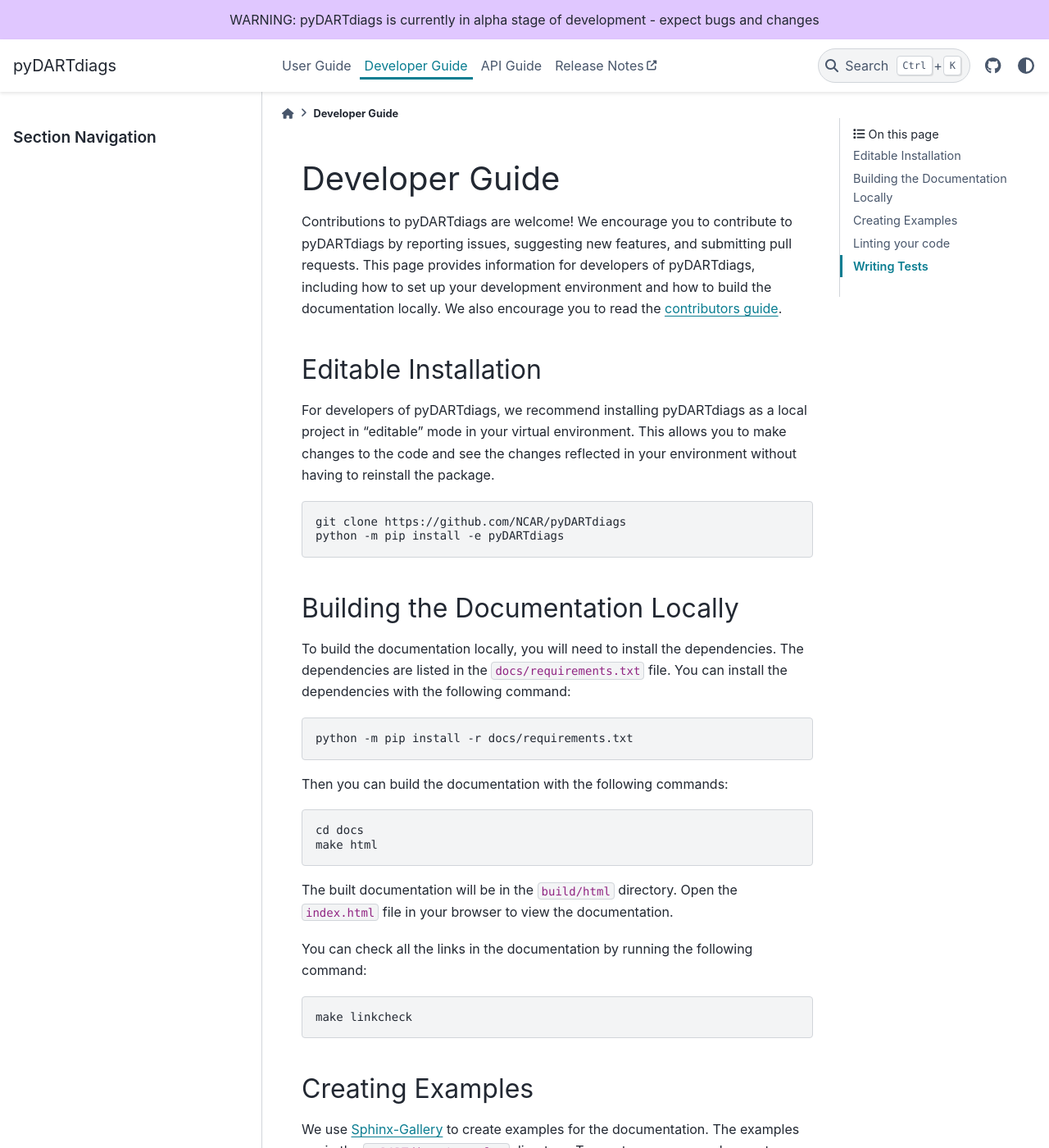
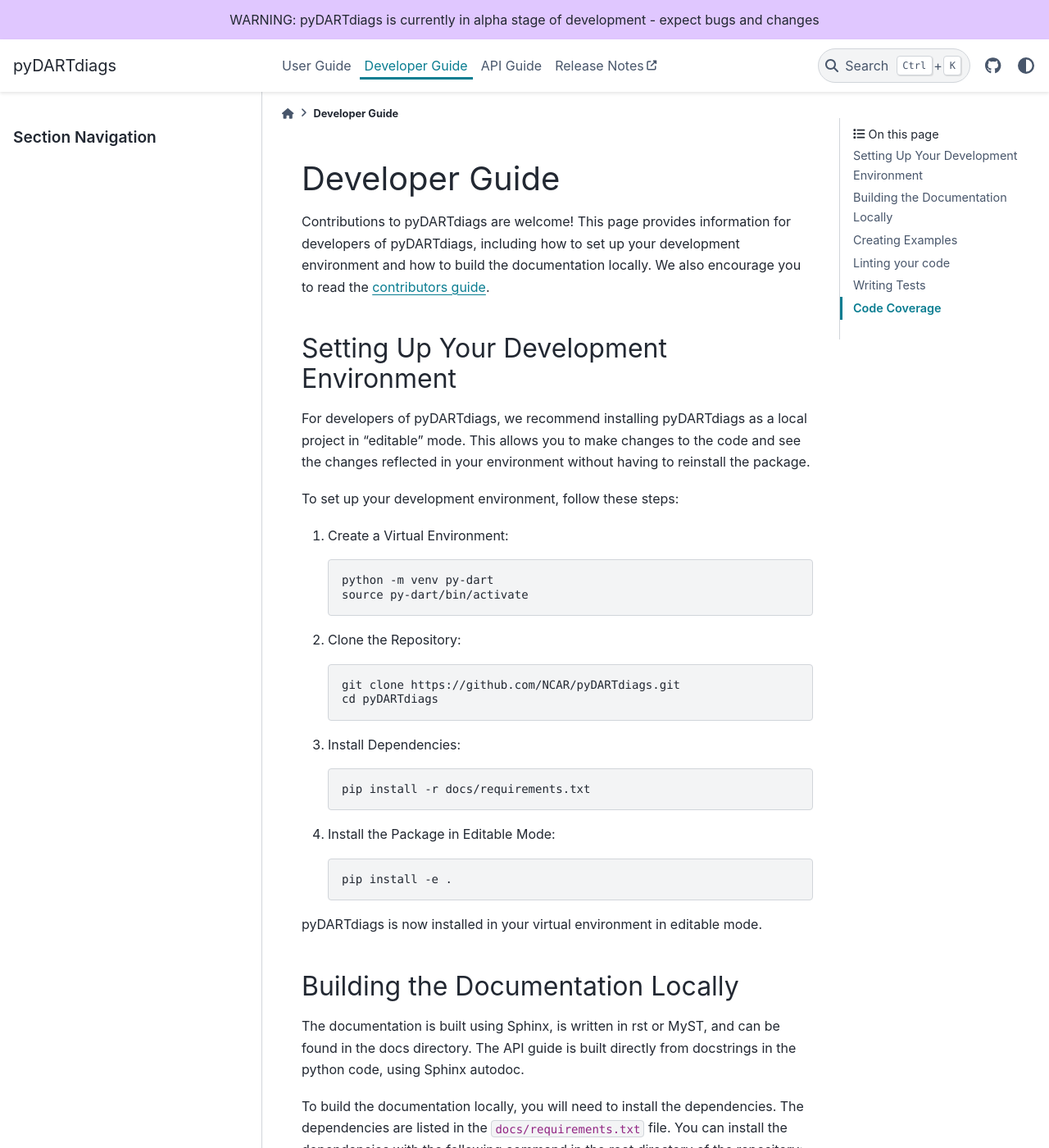
Before and after one commit to NCAR/pyDARTdiags, a Sphinx documentation site: the page built from docs/devel/index.rst, in a window 1280 px wide and 1400 px high. Shown: the whole window at 82% size. Built offline with Sphinx 7.4.7 and the PyData theme 0.15.4, drawn with Linux system fonts in a browser that asks for light colours; pages that are not in the unit, such as notebooks, are missing from menus; some of the changed text lies outside the part shown.

Commit message:
doc: developers guide, contributors guide remove duplication

```diff
--- a/docs/conf.py
+++ b/docs/conf.py
@@ -72,6 +72,7 @@ sphinx_gallery_conf = {
      'examples_dirs': '../examples',   # path to your example scripts
      'gallery_dirs': 'examples',  # path to where to save gallery generated output
      'default_thumb_file': default_thumb_file,
+     'remove_config_comments': True,
 }
 
 pio.renderers.default = 'sphinx_gallery' # for plotly output in examples
--- a/docs/devel/index.rst
+++ b/docs/devel/index.rst
@@ -4,12 +4,10 @@
 Developer Guide
 =================
 
-Contributions to pyDARTdiags are welcome! We encourage you to contribute to pyDARTdiags by
-reporting issues, suggesting new features, and submitting pull requests.  This page provides
+Contributions to pyDARTdiags are welcome! This page provides
 information for developers of pyDARTdiags, including how to set up your development
 environment and how to build the documentation locally. We also encourage you to read the
 :doc:`contributors guide <CONTRIBUTING>`.
-
 
 .. toctree::
    :hidden:
@@ -18,26 +16,53 @@ environment and how to build the documentation locally. We also encourage you to
    CONTRIBUTING
 
 
-Editable Installation
----------------------
+Setting Up Your Development Environment
+----------------------------------------
 
-For developers of pyDARTdiags, we recommend installing pyDARTdiags as a
-local project in “editable” mode in your virtual environment. This allows you to
-make changes to the code and see the changes reflected in your environment without
+For developers of pyDARTdiags, we recommend installing pyDARTdiags as a local project in "editable" mode.
+This allows you to make changes to the code and see the changes reflected in your environment without
 having to reinstall the package.
 
-.. code-block :: text
+To set up your development environment, follow these steps:
 
-   git clone https://github.com/NCAR/pyDARTdiags
-   python -m pip install -e pyDARTdiags
+#. Create a Virtual Environment:
+
+   .. code-block:: text
+
+      python -m venv py-dart
+      source py-dart/bin/activate
+
+#. Clone the Repository:
+
+   .. code-block:: text
+
+      git clone https://github.com/NCAR/pyDARTdiags.git
+      cd pyDARTdiags
+
+#. Install Dependencies:
+
+   .. code-block:: text
+
+      pip install -r docs/requirements.txt
+
+#. Install the Package in Editable Mode:
+
+   .. code-block:: text
+
+      pip install -e .
+
+pyDARTdiags is now installed in your virtual environment in editable mode.
 
 
 Building the Documentation Locally
 ----------------------------------
 
+The documentation is built using Sphinx, is written in rst or MyST, and can be found in the docs
+directory. The API guide is built directly from docstrings in the python code, using Sphinx autodoc.
+
 To build the documentation locally, you will need to install the dependencies.
 The dependencies are listed in the ``docs/requirements.txt`` file. You can install
-the dependencies with the following command:
+the dependencies with the following command in the root directory of the repository:
 
 .. code-block :: text
 
@@ -103,7 +128,13 @@ To run the tests, you can use the following command:
 
    pytest tests
 
-Code coverage for the test can be calculated using the pytest-cov package.
+Code Coverage
+-------------
+
+We use `Codecov <https://about.codecov.io/>`_ to measure the percentage of code covered by tests.
+You can view the code coverage reports for the project at
+`Codecov for pyDARTdiags <https://app.codecov.io/gh/NCAR/pyDARTdiags>`_.
+Code coverage for the test can be calculated locally using the pytest-cov package.
 To install pytest-cov, run the following command:
 
 .. code-block :: text
--- a/docs/userguide/statistics.rst
+++ b/docs/userguide/statistics.rst
@@ -159,7 +159,7 @@ where:
 Trusted Observations
 --------------------
 
-The DART quality control (DART_QC) values are indicate, for each observation, whether the observation
+The DART quality control (DART_QC) values indicate, for each observation, whether the observation
 was used in the assimilation, and if not, why. DART_QC 0 indicates that the observation was assimilated.
 You may choose to include trusted observations in your observation space diagnostics, in which case,
 include DART_QC 0 and DART_QQC 7 observations in the calculation of the statistics.
```
Also changed, not shown: CONTRIBUTING.md (+5 -80 lines), docs/userguide/installguide.rst (+13 -0 lines).
